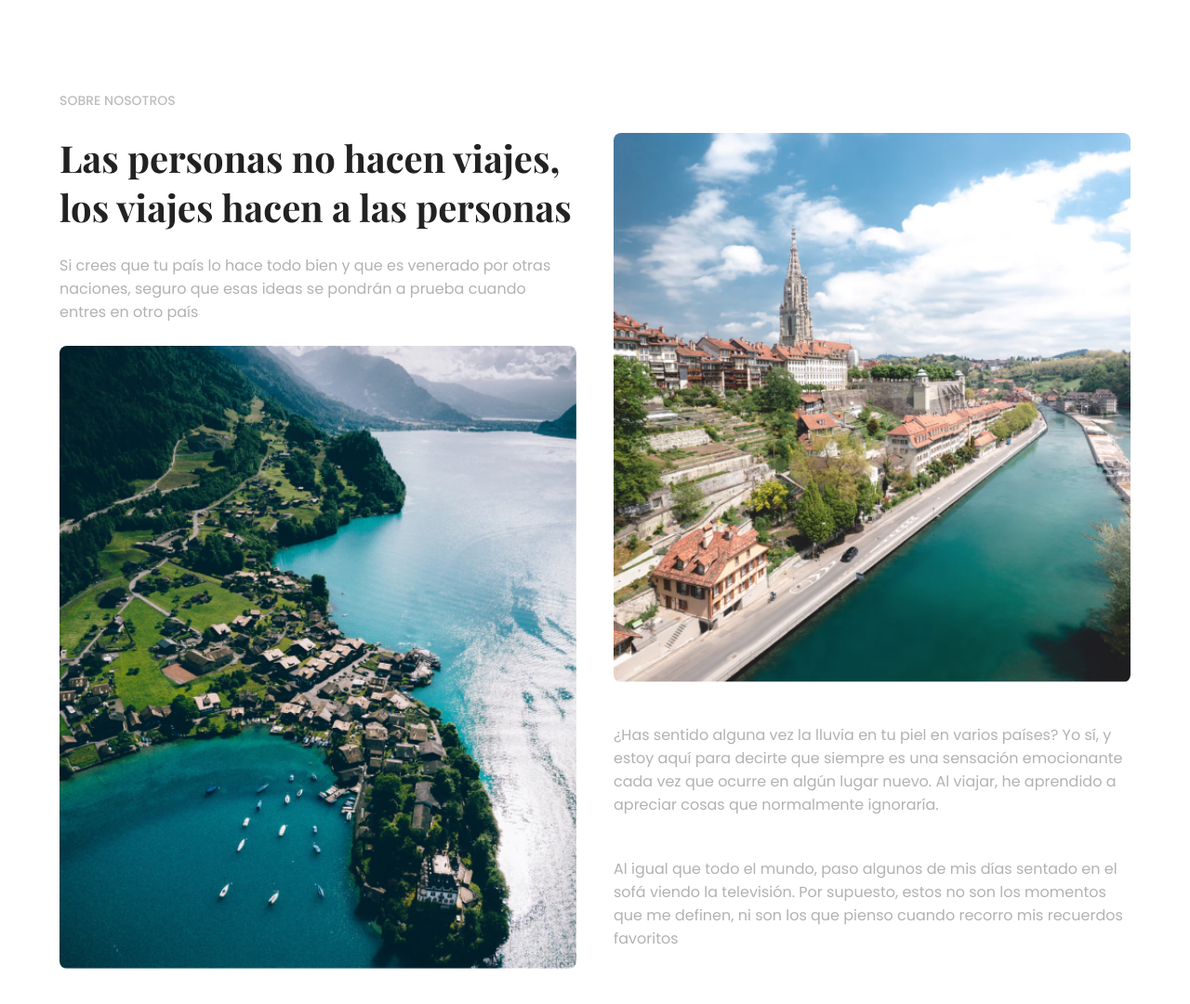
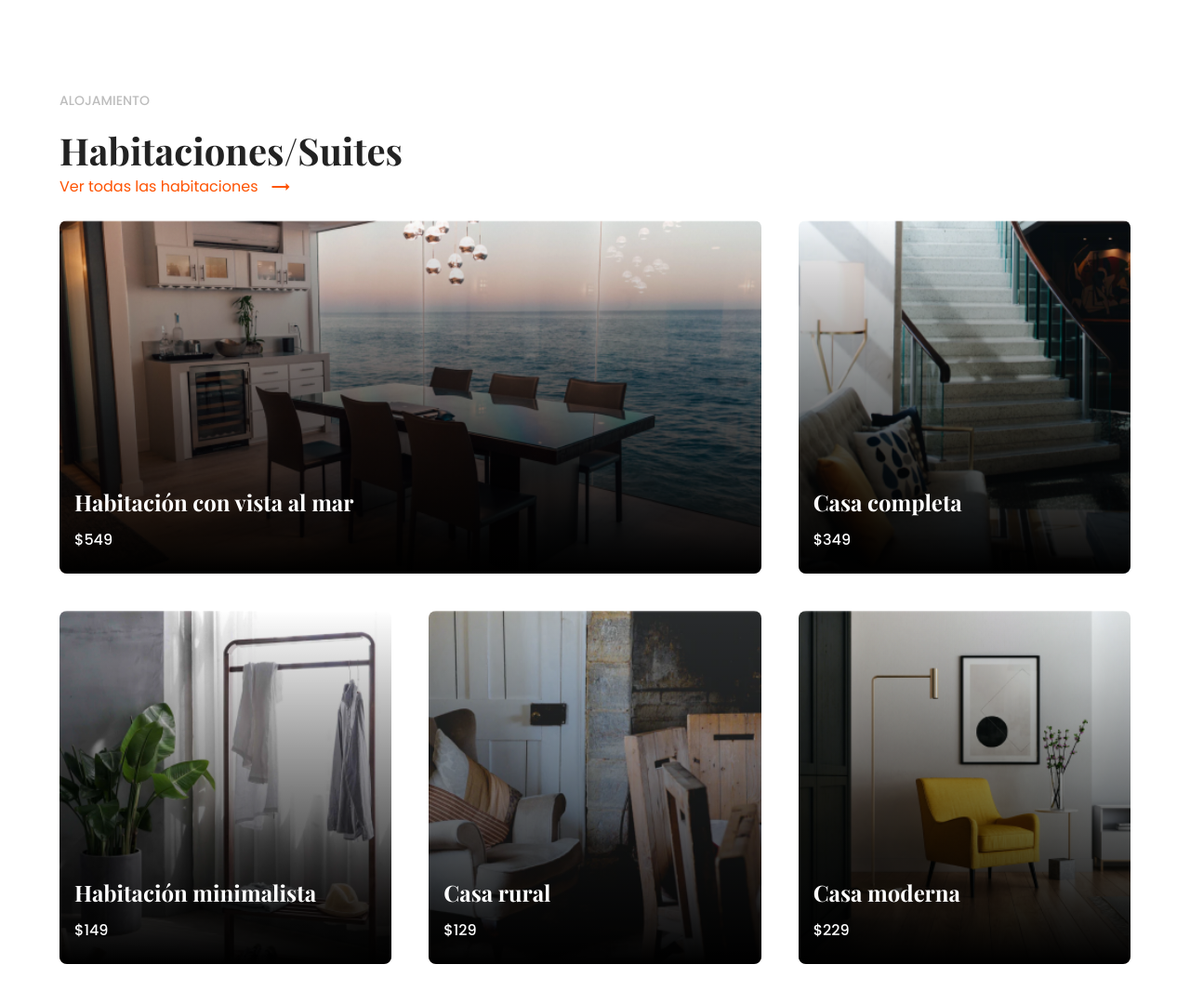
Before and after one commit to RaquelGlez/Highmos-Web, a plain HTML site: page index.html in a window 1280 px wide. Shown: the whole page at 93% size. Drawn offline with nearby package versions, Linux system fonts and the light colour scheme.

Commit message:
accommodations section added

```diff
--- a/index.html
+++ b/index.html
@@ -78,7 +78,7 @@
     </div> -->
 
     <!-- ABOUT US  -->
-    <section class="about-us">
+    <!-- <section class="about-us">
       <div class="container">
         <div class="section-name">Sobre nosotros</div>
         <div class="about-us_content">
@@ -87,7 +87,7 @@
             <p>
               Si crees que tu país lo hace todo bien y que es venerado por otras
               naciones, seguro que esas ideas se pondrán a prueba cuando entres en
-              otro país
+              otro país.
             </p>
 
             <img src="./images/image-2.png" alt="About us 1" />
@@ -111,6 +111,69 @@
           </div>
         </div>
       </div>
+    </section> -->
+
+    <!-- ACCOMMODATIONS  -->
+
+    <section class="accommodations">
+      <div class="container">
+        <div class="section-name">Alojamiento</div>
+        <div class="accommodations_header">
+          <h2>Habitaciones/Suites</h2>
+          <button class="text-button">
+            Ver todas las habitaciones
+            <i class="material-icons">trending_flat</i>
+          </button>
+        </div>
+
+        <div class="stays">
+          <a href="#" class="stay-card stay-card-col-2">
+            <img src="./images/stay-1.png" alt="Stay 1" />
+
+            <div class="stay-card_details">
+              <div class="stay-card_name">Habitación con vista al mar</div>
+              <div class="stay-card_price">$549</div>
+            </div>
+          </a>
+
+          <a href="#" class="stay-card">
+            <img src="./images/stay-2.png" alt="Stay 2" />
+
+            <div class="stay-card_details">
+              <div class="stay-card_name">Casa completa</div>
+              <div class="stay-card_price">$349</div>
+            </div>
+          </a>
+
+          <a href="#" class="stay-card">
+            <img src="./images/stay-3.png" alt="Stay 3" />
+
+            <div class="stay-card_details">
+              <div class="stay-card_name">Habitación minimalista</div>
+              <div class="stay-card_price">$149</div>
+            </div>
+          </a>
+
+          <a href="#" class="stay-card">
+            <img src="./images/stay-4.png" alt="Stay 4" />
+
+            <div class="stay-card_details">
+              <div class="stay-card_name">Casa rural</div>
+              <div class="stay-card_price">$129</div>
+            </div>
+          </a>
+
+          <a href="#" class="stay-card">
+            <img src="./images/stay-5.png" alt="Stay 5" />
+
+            <div class="stay-card_details">
+              <div class="stay-card_name">Casa moderna</div>
+              <div class="stay-card_price">$229</div>
+            </div>
+          </a>
+
+        </div>
+      </div>
     </section>
   </body>
 </html>
--- a/style.css
+++ b/style.css
@@ -33,6 +33,13 @@ button {
 
 section {
   padding: var(--space-2xl) 0;
+}
+
+h2 {
+  font-size: 2.5rem;
+  font-family: var(--heading-font);
+  font-weight: 700;
+  margin: 0;
 }
 
 .container {
@@ -185,13 +192,6 @@ section {
   font-size: 0.875rem;
 }
 
-.about-us h2 {
-  font-size: 2.5rem;
-  font-family: var(--heading-font);
-  font-weight: 700;
-  margin: 0;
-}
-
 .about-us p {
   color: #b2b2b2;
   margin: 0;
@@ -224,3 +224,105 @@ section {
     order: -1;
   }
 }
+
+/* ACCOMMODATIONS */
+
+.accommodations_header {
+  margin-top: var(--space-md);
+}
+
+.text-button {
+  color: var(--primary-color);
+  display: flex;
+  align-items: center;
+}
+
+.text-button i {
+  margin-left: var(--space-sm);
+}
+
+.stays {
+  margin-top: var(--space-lg);
+
+  display: grid;
+  gap: var(--space-xl);
+}
+
+.stay-card {
+  border-radius: 8px;
+  overflow: hidden;
+
+  position: relative;
+  color: white;
+
+  height: 380px;
+}
+
+.stay-card::before {
+  content: "";
+  position: absolute;
+  top: 0;
+  left: 0;
+  width: 100%;
+  height: 100%;
+
+  background: linear-gradient(rgba(0, 0, 0, 0), rgba(0, 0, 0, 1));
+
+  transition: opacity 200ms ease-in-out;
+}
+
+.stay-card:hover::before {
+  opacity: 0;
+}
+
+.stay-card:hover .stay-card_name {
+  transform: translateX(calc(-100% - var(--space-lg)));
+}
+
+.stay-card:hover .stay-card_price {
+  transform: translateX(calc(-100% - var(--space-lg)));
+}
+
+.stay-card img {
+  width: 100%;
+  height: 100%;
+
+  object-fit: cover;
+  object-position: center;
+}
+
+.stay-card_details {
+  position: absolute;
+  bottom: var(--space-lg);
+  left: var(--space-md);
+}
+
+.stay-card_name {
+  font-family: var(--heading-font);
+  font-weight: 700;
+  font-size: 1.5rem;
+  margin-bottom: var(--space-sm);
+
+  transition: transform 200ms ease-in-out;
+}
+
+.stay-card_price {
+  font-weight: 500;
+  transition: transform 200ms ease-in-out 100ms;
+}
+
+@media (min-width: 760px) {
+  .stays {
+    grid-template-columns: 1fr 1fr;
+  }
+
+  .stay-card-col-2 {
+    grid-column: 1/span 2;
+  }
+}
+
+@media (min-width: 1020px) {
+  .stays {
+    grid-template-columns: 1fr 1fr 1fr;
+  }
+}
```
